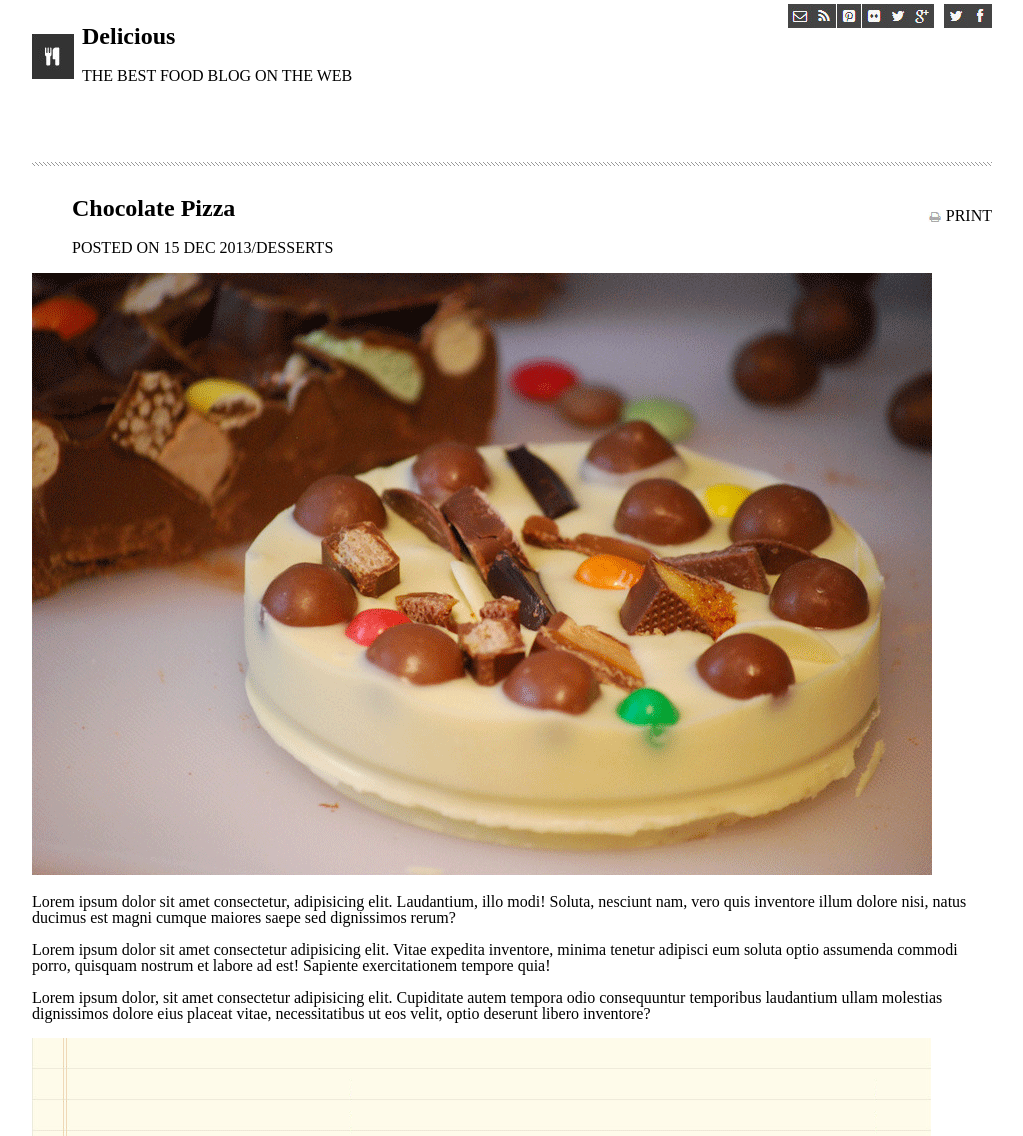
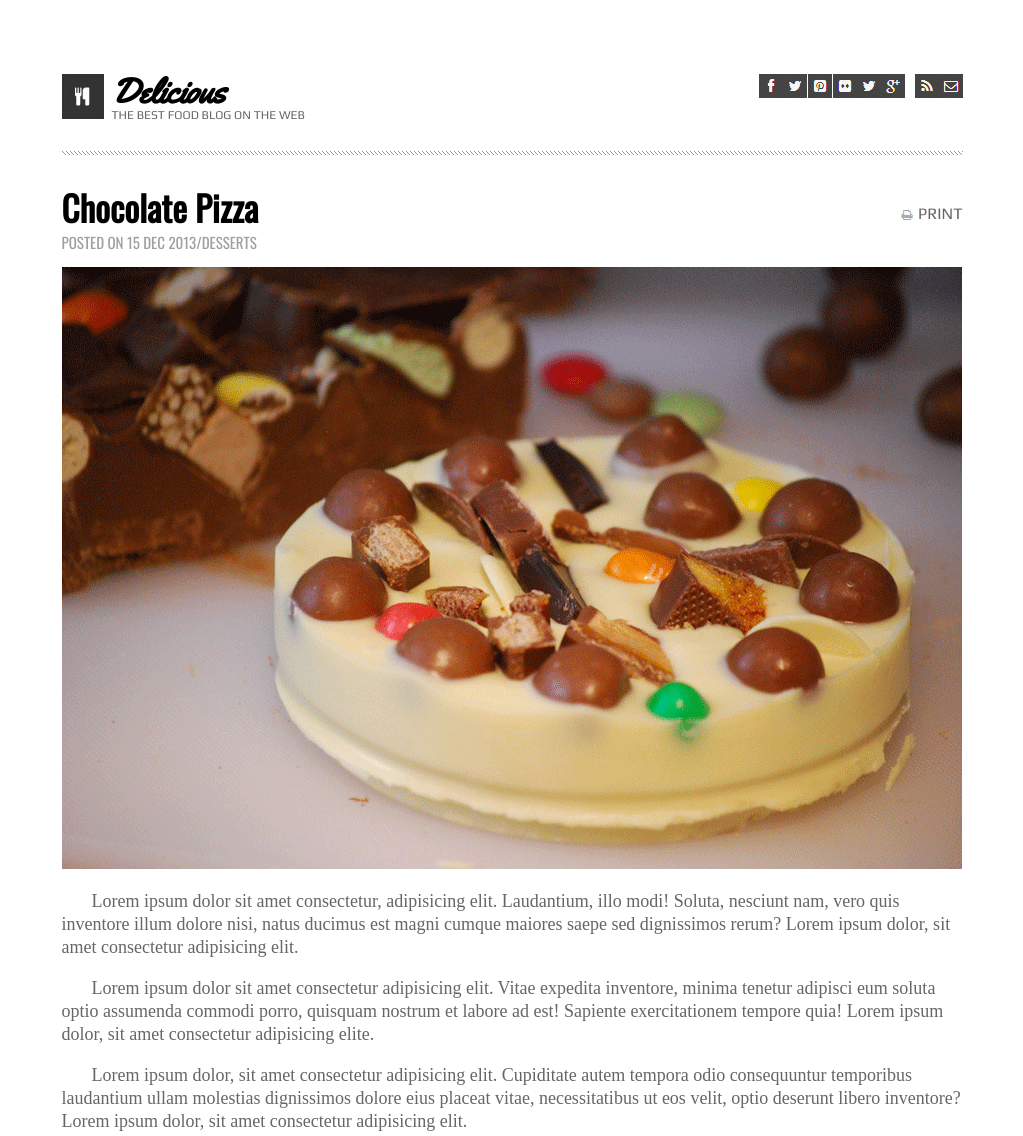
Before and after one commit to jManij/chocolate-pizza, a plain HTML site: page index.html in a window 1280 px wide. Shown: the part 12-1148 px from the top of the page, without its empty margins (128-1151 px from the left). Drawn offline with nearby package versions, Linux system fonts and the light colour scheme.

Commit message:
article finished

```diff
--- a/index.html
+++ b/index.html
@@ -6,7 +6,8 @@
   <meta http-equiv="X-UA-Compatible" content="ie=edge">
   <link rel="stylesheet" href="reset.css">
   <link rel="stylesheet" href="style.css">
-  <title>Document</title>
+  <link href="https://fonts.googleapis.com/css?family=Oswald|Play|Yellowtail&display=swap" rel="stylesheet">
+  <title>Chocolate Pizza</title>
 
 </head>
 <body>
@@ -26,18 +27,19 @@
 
       <div>
         <ul>
-          <li><img src="./img/fb-icon.png" alt=""></li>
-          <li><img src="./img/twit-icon.png" alt=""></li>
+          <li><img src="./img/mail-icon.png" alt=""></li>
+          <li><img src="./img/rss-icon.png" alt=""></li>
           <li><img src="./img/gp-icon.png" alt=""></li>
           <li><img src="./img/twit-icon.png" alt=""></li>
           <li><img src="./img/flic-icon.png" alt=""></li>
           <li><img src="./img/pint-icon.png" alt=""></li>
-          <li><img src="./img/rss-icon.png" alt=""></li>
-          <li><img src="./img/mail-icon.png" alt=""></li>
+          <li><img src="./img/twit-icon.png" alt=""></li>
+          <li><img src="./img/fb-icon.png" alt=""></li>
         </ul>
       </div>
     </nav>
   </header>
+
   <hr>
 
   <section>
@@ -56,13 +58,13 @@
     </div>
   </section>
 
-    <main><img src="./img/choco-pizza.png" alt=""></main>
+  <main><img src="./img/choco-pizza.png" alt=""></main>
 
-    <article>
-      <p>Lorem ipsum dolor sit amet consectetur, adipisicing elit. Laudantium, illo modi! Soluta, nesciunt nam, vero quis inventore illum dolore nisi, natus ducimus est magni cumque maiores saepe sed dignissimos rerum?</p>
-      <p>Lorem ipsum dolor sit amet consectetur adipisicing elit. Vitae expedita inventore, minima tenetur adipisci eum soluta optio assumenda commodi porro, quisquam nostrum et labore ad est! Sapiente exercitationem tempore quia!</p>
-      <p>Lorem ipsum dolor, sit amet consectetur adipisicing elit. Cupiditate autem tempora odio consequuntur temporibus laudantium ullam molestias dignissimos dolore eius placeat vitae, necessitatibus ut eos velit, optio deserunt libero inventore?</p>
-    </article>
+  <article>
+    <p>Lorem ipsum dolor sit amet consectetur, adipisicing elit. Laudantium, illo modi! Soluta, nesciunt nam, vero quis inventore illum dolore nisi, natus ducimus est magni cumque maiores saepe sed dignissimos rerum? Lorem ipsum dolor, sit amet consectetur adipisicing elit. </p>
+    <p>Lorem ipsum dolor sit amet consectetur adipisicing elit. Vitae expedita inventore, minima tenetur adipisci eum soluta optio assumenda commodi porro, quisquam nostrum et labore ad est! Sapiente exercitationem tempore quia! Lorem ipsum dolor, sit amet consectetur adipisicing elite.</p>
+    <p>Lorem ipsum dolor, sit amet consectetur adipisicing elit. Cupiditate autem tempora odio consequuntur temporibus laudantium ullam molestias dignissimos dolore eius placeat vitae, necessitatibus ut eos velit, optio deserunt libero inventore? Lorem ipsum dolor, sit amet consectetur adipisicing elit. </p>
+  </article>
 
   <section class="recipe-container">
     <img src="./img/list-bg.png" alt="">
--- a/style.css
+++ b/style.css
@@ -1,26 +1,20 @@
-
 *{
   box-sizing: border-box;
-  /* border: 5px solid black; */
-
 }
 
 body {
-  width: 960px;
+  width: 901px;
   margin: auto;
 }
 
 hr {
-	height: 6px;
-	background: url(./img/hr-img.png) repeat-x 0 0;
-    border: 0;
-}
-
-li {
-  list-style-type: none;
+	height: 20px;
+	background: url(./img/hr-img.png) repeat-x 5px 5px;
+  border: 0;
 }
 
 header {
+  padding-top: 70px;
   height:150px;
   position: relative;
 }
@@ -35,13 +29,24 @@ nav > div > div  {
   float: left;
 }
 
-nav > div > div > img {
-  margin-top: 30px;
+nav > div > div:nth-child(2) h2 {
+  font-family: 'Yellowtail', cursive;
+  font-size: 35px;
+  margin: 0;
+}
+
+nav > div > div:nth-child(2) p {
+  font-family: 'Play', sans-serif;
+  font-size: 12px;
+  color: #666;
+  margin: 0;
+}
+
+nav > div > div:nth-child(2) > ul{
+  margin: 0;
 }
 
 nav > div > div:nth-child(2) {
-  /* float: left; */
-  /* margin-top: -30px; */
   margin-left: 10px;
 }
 
@@ -49,7 +54,6 @@ nav > div:nth-child(1) > ul{
   position: absolute;
   top: 50%;
   height:50px;
-  margin-top: -35px;
 }
 
 nav > div:nth-child(1) > ul > li {
@@ -66,6 +70,33 @@ nav > div:nth-child(2) > ul > li {
   float: right;
 }
 
+section > div:nth-child(1) {
+  float: left;
+}
+
+section > div:nth-child(1) > ul {
+  padding: 0;
+}
+
+section > div:nth-child(1) > ul > li > h1 {
+  font-family: 'Oswald', sans-serif;
+  font-size: 35px;
+  margin: 0;
+}
+
+section > div:nth-child(1) > ul > li > p {
+  font-family: 'Oswald', sans-serif;
+  font-size: 15px;
+  color: rgb(160, 158, 158);
+  margin-top: 10px;
+}
+
+section > div:nth-child(2) {
+  float: right;
+  font-family: 'Play', sans-serif;
+  color: #666;
+}
+
 section > div:nth-child(2) > ul >{
   position: absolute;
   padding: 0px;
@@ -80,12 +111,11 @@ section > div:nth-child(2) img {
   margin-right: 5px;
 }
 
-section > div:nth-child(1) {
-  float: left;
-}
-
-section > div:nth-child(2) {
-  float: right;
+article {
+  font-size: 18px;
+  color: #666;
+  text-indent: 30px;
+  line-height: 23px;
 }
 
 .recipe-container {
```
